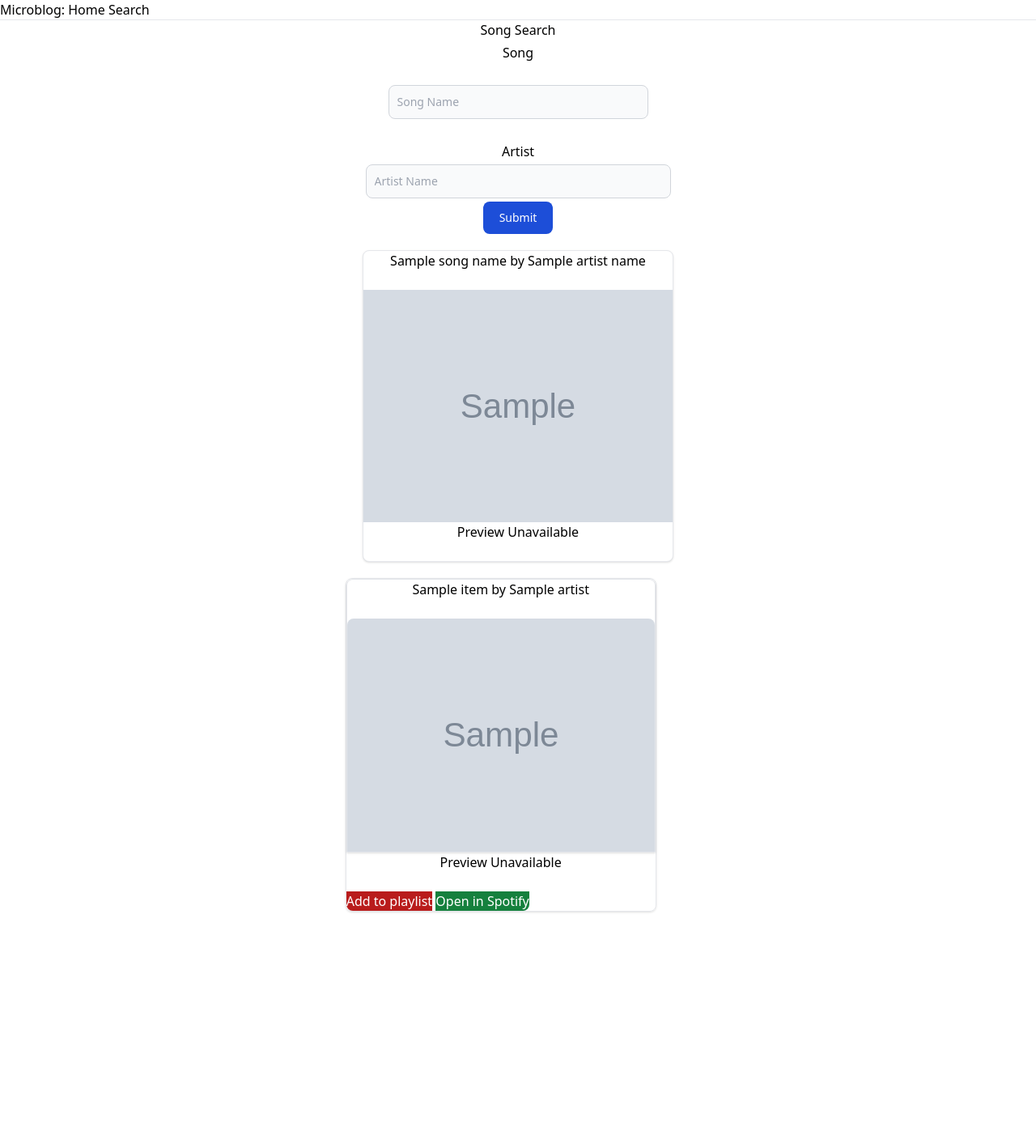
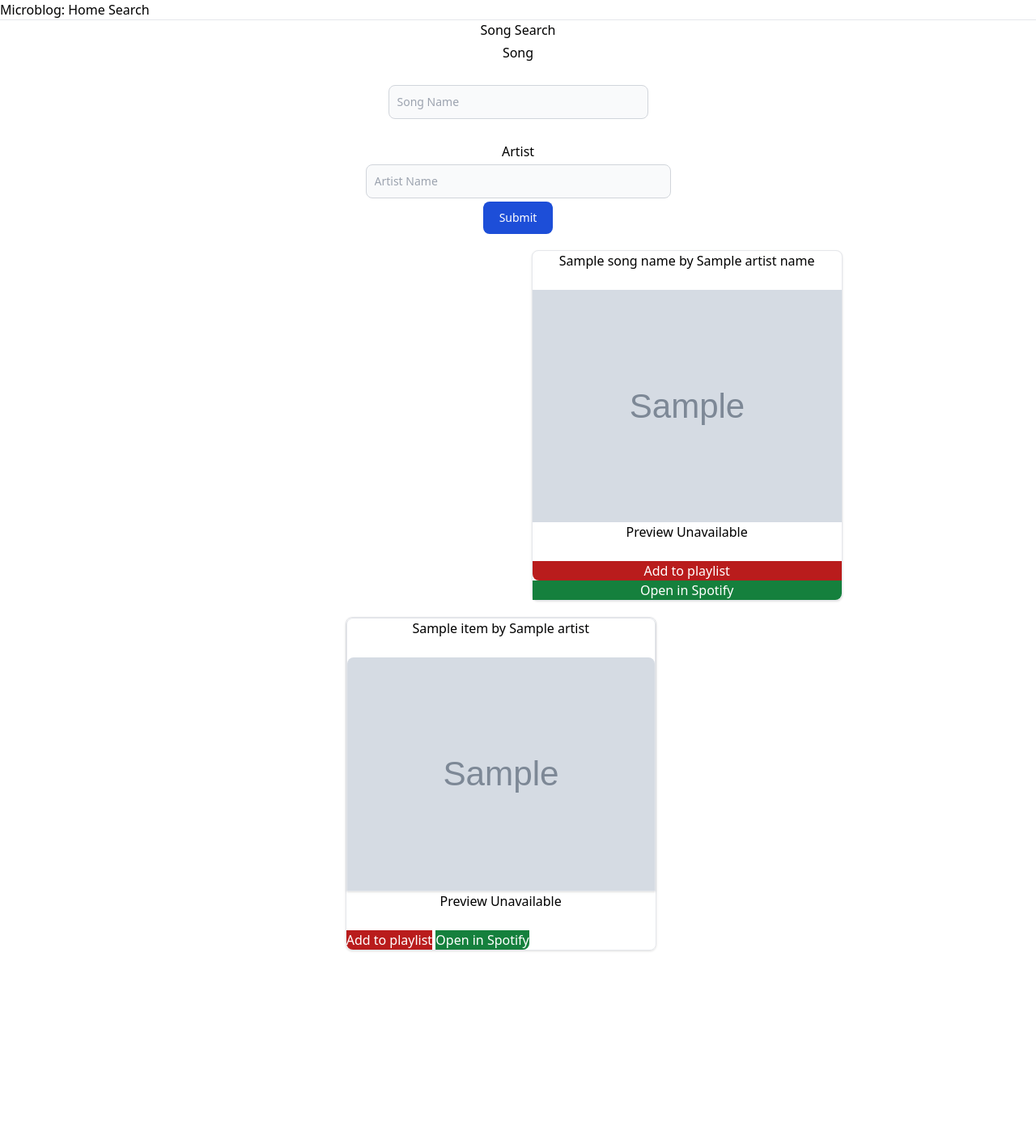
Before and after one commit to BrettAdamson/Music-Recommender, a Flask app: template app/templates/song_form.html in a window 1280 px wide. Shown: the top 1413 px of the page at 81% size. Before the commit the page ends 1127 px from the top, so only its background shows below. Run offline with Flask 3, Linux system fonts and the light colour scheme; the visitor is signed in with stand-in values (Sample User, id 1); the template is opened without the code that fills it: values that come from a table or form of the project are taken from there, most other values are stand-ins (such as "Sample title", 1, 10 or a date in 2020); grey boxes marked "Sample" are stand-in pictures; style sheets or scripts are compiled from the project's sources; some libraries are stand-ins or nearby versions.

Commit message:
added buttons to main song search card

```diff
--- a/app/templates/song_form.html
+++ b/app/templates/song_form.html
@@ -4,7 +4,7 @@
 <div class="flex flex-col justify-center items-center gap-1 ">
   <h1>Song Search</h1>
   <div class="flex flex-col justify-center items-center gap-1">
-    <form action="{{ url_for('core.song_search_form') }}"method="post" novalidate>
+    <form action="{{ url_for('core.song_search_form') }}" method="post" novalidate>
       {{ form.hidden_tag() }}
       <div class="flex flex-col justify-center items-center">
         {{ form.song.label }}
@@ -41,25 +41,39 @@
 
 <div class="flex gap-1 justify-center  items-center m-5">
   <div class="w-1/3"></div>
-  <div class="w-1/3 flex flex-col max-w-sm border bg-white border-gray-200 rounded-lg  shadow  dark:bg-gray-800 dark:border-gray-700 hover:bg-gray-100 dark:hover:bg-gray-700 ">
+  <div
+    class="w-1/3 flex flex-col max-w-sm border bg-white border-gray-200 rounded-lg  shadow  dark:bg-gray-800 dark:border-gray-700 hover:bg-gray-100 dark:hover:bg-gray-700 ">
     {% if song_name %}
     <h1 class="text-center min-h-12 text-balance line-clamp-2"> {{song_name }} by {{artist_name}}</h1>
 
-    <img  src="{{album_image}}" class="">
+    <img src="{{album_image}}" class="">
     {% if preview_url %}
-    <div class ="player-wrapper">
-
-    <audio id="player" class="m-3 p-5  js-player" style="--plyr-color-main: #1ac266;" controls>
+    <div class="player-wrapper  ">
+      <audio id="player" class="m-3 p-5 js-player " style="--plyr-color-main: #1ac266;" controls>
         <source src="{{preview_url}}" type="audio/mpeg">
       </audio>
-    </div>
+      <div class="flex">
       {% else %}
       <h1 class=" text-center min-h-12 "> Preview Unavailable </h1>
       {% endif %}
+      {% if session["auth_code"] %}
+      <button class="rounded-bl-lg text-white bg-red-700 hover:bg-red-800 grow">Add to playlist
+      </button>
+      <button class="rounded-br-lg text-white bg-green-700  hover:bg-green-800 grow">Open in Spotify
+      </button>
+      {% else %}
+      <button class="rounded-b-lg text-white bg-green-700  hover:bg-green-800 grow">Connect with Spotify
+      </button>
+      {% endif %}
+
+    </div>
+  </div>
+
 
     {% else %}
     <h1 class="text-center gap-1"> No Song Selected</h1>
     {% endif %}
+
   </div>
 
   <div class="w-1/3"></div>
@@ -71,19 +85,21 @@
   <div class="w-1/3"></div>
   <div class="grid grid-rows-3 grid-flow-col gap-4">
     {% for item in recommendation_tracks %}
-    <div  class =" max-w-sm border   rounded-lg shadow  ">
+    <div class=" max-w-sm border   rounded-lg shadow  ">
       <a href="{{ url_for('core.song_search_form',id=item.id) }}">
-    <div class="border shadow rounded-t-lg dark:bg-gray-800 dark:border-gray-700 hover:bg-gray-100 dark:hover:bg-gray-700  ">
+        <div
+          class="border shadow rounded-t-lg dark:bg-gray-800 dark:border-gray-700 hover:bg-gray-100 dark:hover:bg-gray-700  ">
           <h1 class=" text-center min-h-12 text-balance line-clamp-2"> {{item.name }} by {{item.artists[0].name}} </h1>
-      <img class=" rounded-t-lg w-100% h-100% object-cover min-h-72  min-w-72" src="{{item.album.images[0].url}}" class="">
+          <img class=" rounded-t-lg w-100% h-100% object-cover min-h-72  min-w-72" src="{{item.album.images[0].url}}"
+            class="">
         </div>
       </a>
       {% if item.preview_url %}
-      <div class ="player-wrapper grid ">
+      <div class="player-wrapper  ">
         <audio id="player" class="m-3 p-5 js-player " style="--plyr-color-main: #1ac266;" controls>
           <source src="{{item.preview_url}}" type="audio/mpeg">
         </audio>
-      <div class = "flex">
+        <div class="flex">
           {% else %}
           <h1 class=" text-center min-h-12 "> Preview Unavailable </h1>
           {% endif %}
@@ -95,7 +111,6 @@
           {% else %}
           <button class="rounded-b-lg text-white bg-green-700  hover:bg-green-800 grow">Connect with Spotify
           </button>
-
           {% endif %}
 
         </div>
@@ -116,7 +131,10 @@
     border-bottom-right-radius: 0.46rem;
     border-bottom-left-radius: 0.46rem;
 } */
-.plyr__volume { max-width:min-content; /* what lets you expand the progres bar */ }
+  .plyr__volume {
+    max-width: min-content;
+    /* what lets you expand the progres bar */
+  }
 </style>
 
 {% endblock %}
```
Lines whose indentation alone changed are shown as unchanged.
